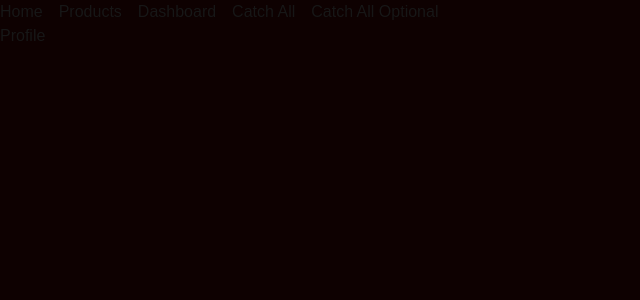
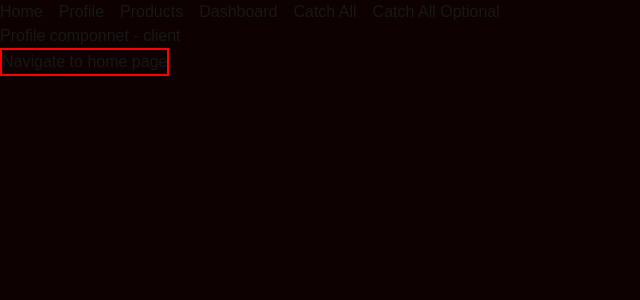
Before and after one commit to NipunShrivats/NextJS_tutorials, a Next.js app in the folder concepts/: page /profile in a window 1280 px wide. Shown: the top 300 px of the page, without its empty margins (0-640 px from the left). Built offline with nearby package versions, Linux system fonts and the light colour scheme.

Commit message:
not found

```diff
--- a/concepts/app/layout.tsx
+++ b/concepts/app/layout.tsx
@@ -32,6 +32,7 @@ export default function RootLayout({
         <header>
           <nav className="flex gap-4">
             <Link href={"/"}>Home</Link>
+            <Link href={"/profile"}>Profile</Link>
             <Link href={"/products"}>Products</Link>
             <Link href={"/dashboard"}>Dashboard</Link>
             <Link href={"/catch_all_routes"}>Catch All</Link>
--- /dev/null
+++ b/concepts/app/not-found.tsx
@@ -0,0 +1,23 @@
+"use client";
+import { useRouter } from "next/navigation";
+import React from "react";
+
+const NotFound = () => {
+  const router = useRouter();
+  const goHome = () => {
+    router.push("/");
+  };
+  return (
+    <div>
+      <h1> PAGE NOT FOUND</h1>
+      <button
+        onClick={goHome}
+        className="bg-black p-5 text-white cursor-pointer"
+      >
+        GO TO HOME
+      </button>
+    </div>
+  );
+};
+
+export default NotFound;
--- a/concepts/app/profile/page.tsx
+++ b/concepts/app/profile/page.tsx
@@ -1,7 +1,32 @@
+"use client";
+
+import { usePathname, useRouter, useSearchParams } from "next/navigation";
 import React from "react";
 
 const Profile = () => {
-  return <div>Profile</div>;
+  const router = useRouter();
+  const pathName = usePathname();
+  const searchParams = useSearchParams();
+  console.log("router", router);
+  console.log("pathName", pathName);
+  console.log("searchParams", searchParams);
+  const handleNavigate = () => {
+    router.push("/");
+  };
+  return (
+    <div>
+      <h1>Profile componnet - client</h1>
+      <button
+        onClick={handleNavigate}
+        style={{
+          border: "2px solid red",
+          cursor: "pointer",
+        }}
+      >
+        Navigate to home page
+      </button>
+    </div>
+  );
 };
 
 export default Profile;
```
